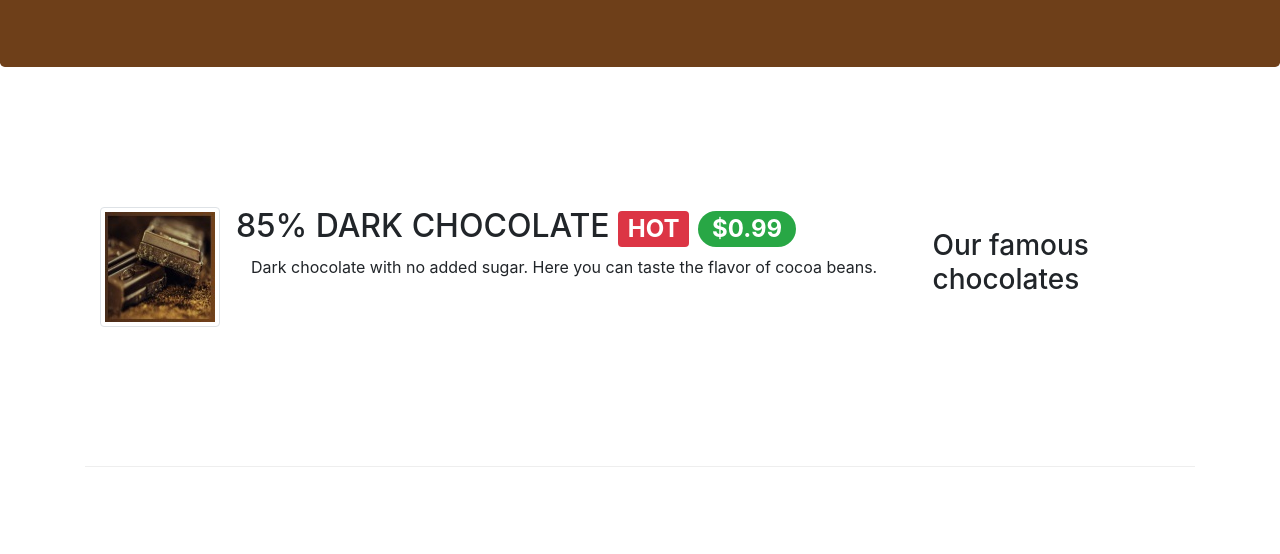
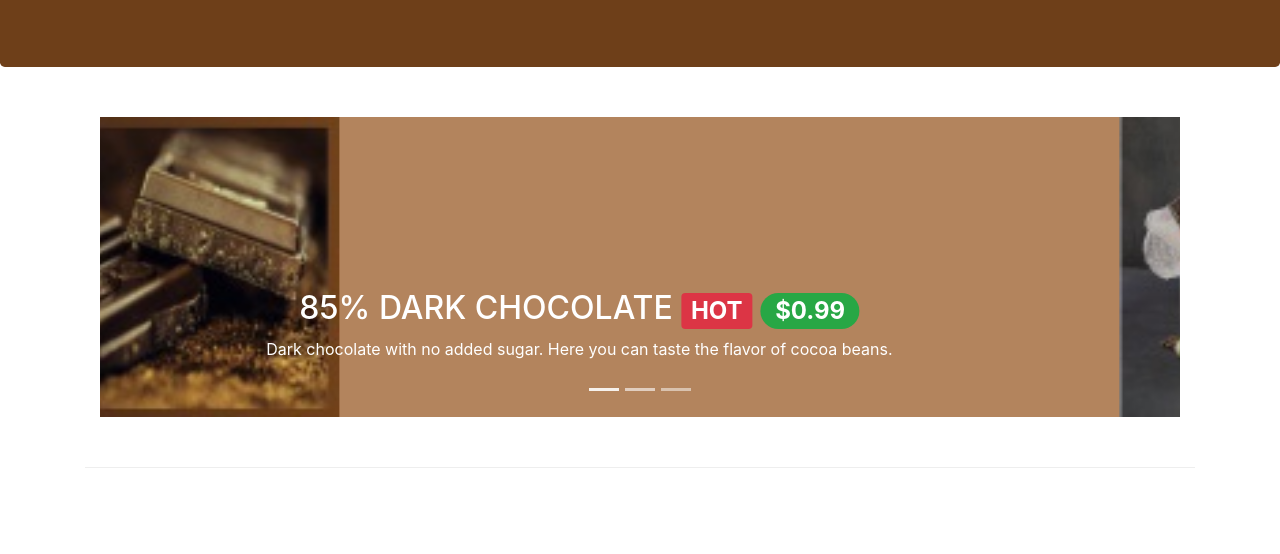
Before and after one commit to krispiekris/leChocolat, a website: page index.html in a window 1280 px wide. Shown: the part 246-800 px from the top of the page. Drawn offline with nearby package versions, Linux system fonts and the light colour scheme.

Commit message:
Carousel

```diff
--- a/css/styles.css
+++ b/css/styles.css
@@ -42,3 +42,15 @@ tr:hover {background-color:#dbb08db0!important}
     border-bottom: 1px solid #ddd;
     padding: 10px;
   }
+  .carousel {
+    background:#914d15b0
+}
+.carousel-item {
+  height: 300px;
+}
+.carousel-item img {
+    position: absolute;
+    top: 0;
+    left: 0;
+    min-height: 300px;
+}
--- a/index.html
+++ b/index.html
@@ -16,6 +16,7 @@
 <body>
     <nav class="navbar navbar-expand-md navbar-light bg-light fixed-top ">
         <div class="container">
+
             <a class="navbar-brand" href="#"><img src="images/logo.png" height="40" width="54"></a>
 
             <button class="navbar-toggler" type="button" data-toggle="collapse" data-target="#Navbar">
@@ -106,6 +107,54 @@
     </header>
 
     <div class="container">
+        <div class="row row-content">
+            <div class="col">
+                <div id="mycarousel" class="carousel slide" data-ride="carousel">
+                    <div class="carousel-inner" role="listbox">
+                        <div class="carousel-item active">
+                            <img src="images/dark85.jpg" alt="85% DARK CHOCOLATE">
+                            <div class="carousel-caption ">
+                                <h2>85% DARK CHOCOLATE
+                                    <span class="badge badge-danger">HOT</span>
+                                    <span class="badge badge-pill badge-success">$0.99</span>
+                                </h2>
+                                <p class="col ">Dark chocolate with no added sugar.
+                                    Here you can taste the flavor of cocoa beans.
+                                </p>
+                            </div>
+                        </div>
+                        <div class="carousel-item">
+                            <img src="images/promotion.jpg" alt="Our basket">
+                            <div class="carousel-caption ">
+                                <h2>WEEK’S OFFER
+                                    <span class="badge badge-danger">NEW</span>
+                                    <span class="badge badge-pill badge-success">$4.99</span>
+                                </h2>
+                                <p class="col ">This week we offer a basket
+                                    with 10 delicious chocolates!
+                                </p>
+                            </div>
+                        </div>
+                        <div class="carousel-item">
+                            <img src="images/cartoonVasilis.png" alt="Vasilis Wilson">
+                            <div class="carousel-caption ">
+                                <h2>Vasilis Wilson
+                                </h2>
+                                <p class="col ">Vasilis is well informed of all the current
+                                    trends in pastry and contributes his innovative ideas in our products.
+                                </p>
+                            </div>
+                        </div>
+                    </div>
+
+                    <ol class="carousel-indicators">
+                        <li data-target="#mycarousel" data-slide-to="0" class="active"></li>
+                        <li data-target="#mycarousel" data-slide-to="1"></li>
+                        <li data-target="#mycarousel" data-slide-to="2"></li>
+                    </ol>
+                </div>
+            </div>
+        </div>
         <div class="row flex-row-reverse row-content align-items-center">
             <div class="com-sm-4 col-md-3">
                 <h3>Our famous chocolates</h3>
```
Also changed, not shown: aboutus.html (+1 -1 lines).
